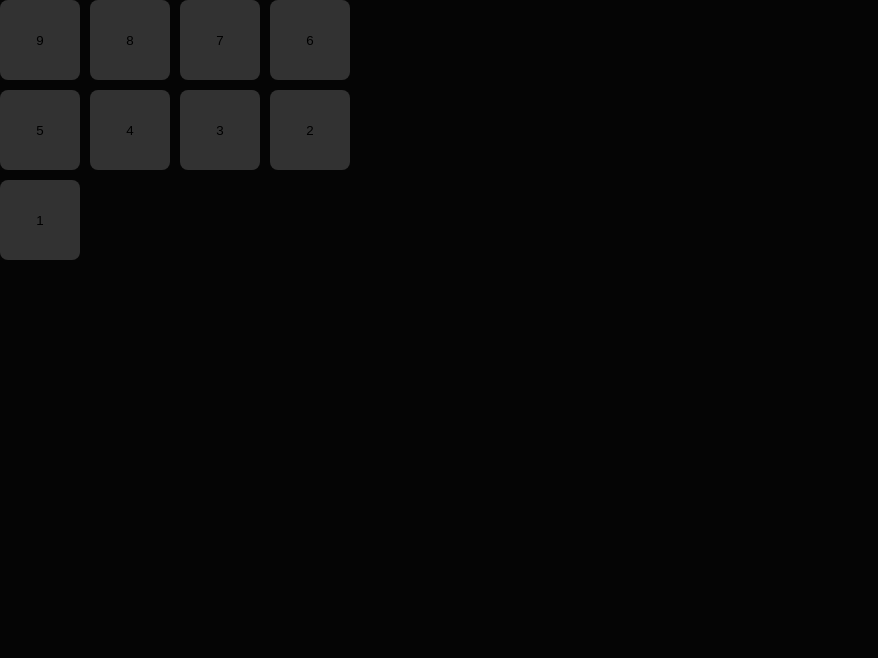
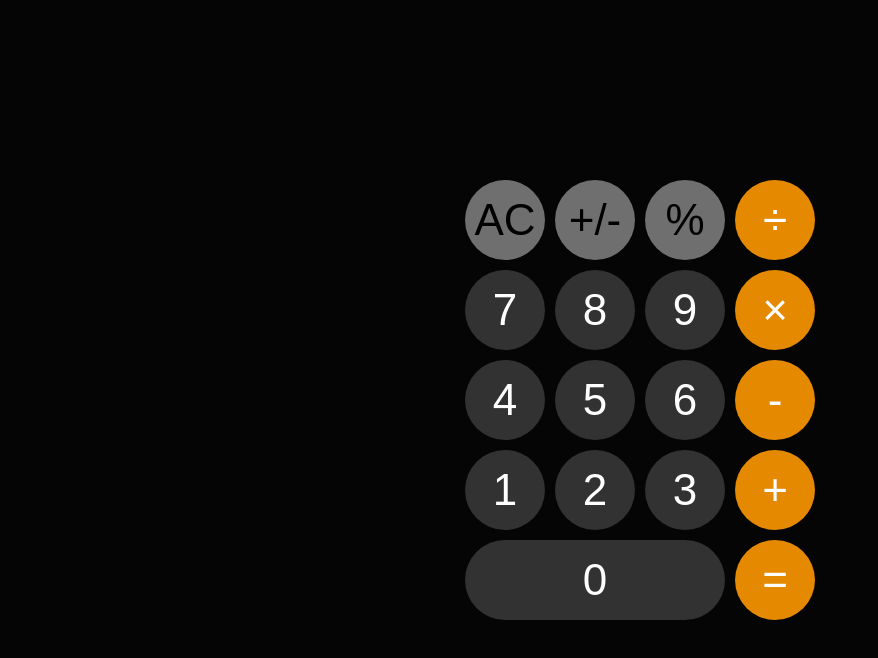
Before and after one commit to SoftBaguette/Calculator_ts, a React (Create React App) app in the folder calculator/: page / in a window 1280 px wide. Shown: the top 658 px of the page, without its empty margins (0-878 px from the left). Built offline with nearby package versions, Linux system fonts and the light colour scheme.

Commit message:
Improvements + Proper Grid Layout + Button Properties + Almost finished UI

```diff
--- a/calculator/src/App.tsx
+++ b/calculator/src/App.tsx
@@ -7,6 +7,9 @@ const Container = styled.div`
     display: flex;
     flex-direction: column;
     min-height: 100vh;
+    Background: #050505;
+    justify-content: center;
+    align-items: center;
 `;
 
 function App() {
--- a/calculator/src/components/Button.tsx
+++ b/calculator/src/components/Button.tsx
@@ -4,17 +4,41 @@ import styled from "styled-components";
 const StyledButton = styled.button`
     background: #323232;
     border: none;
-    border-radius: 8px;
+    border-radius: 50px;
+    font-size: 2.75rem;
+    color: white;
+    cursor: pointer;
 `;
 
 type ButtonProps = {
     label: string;
+    position?: [x: number, y: number];
+    width?: number;
+    color?: string;
+    fcolor?: string;
 }
 
-const Button: React.FC<ButtonProps> = ( {label} ) => {
-    return (
-        <StyledButton>{label}</StyledButton>
-    );
+const Button: React.FC<ButtonProps> = ( {label, position, width, color, fcolor} ) => {
+    const styles: React.CSSProperties = {};
+
+    if (position) {
+        styles.gridColumnStart = position[0] + 1;
+        styles.gridRowStart = position[1] + 1;
+    }
+
+    if (width) {
+        styles.gridColumnEnd = `span ${width}`;
+    }
+
+    if (color) {
+        styles.background = color;
+    }
+
+    if (fcolor) {
+        styles.color = fcolor
+    }
+
+    return <StyledButton style={styles}>{label}</StyledButton>;
 }
 
 export default Button;
--- a/calculator/src/components/Calculator.tsx
+++ b/calculator/src/components/Calculator.tsx
@@ -3,8 +3,7 @@ import styled from "styled-components";
 import Button from "./Button";
 
 const Container = styled.div`
-    Background: #050505;
-    flex: 1;
+
 `;
 
 const Grid = styled.div`
@@ -18,15 +17,24 @@ const Calculator: React.FC<{}> = () => {
     return (
         <Container>
             <Grid>
-                <Button label="9" />
-                <Button label="8" />
-                <Button label="7" />
-                <Button label="6" />
-                <Button label="5" />
-                <Button label="4" />
-                <Button label="3" />
-                <Button label="2" />
-                <Button label="1" />
+                <Button label="AC" position={[0,0]} color="#6f6f6f" fcolor="black" />
+                <Button label="+/-" position={[1,0]} color="#6f6f6f" fcolor="black" />
+                <Button label="%" position={[2,0]} color="#6f6f6f" fcolor="black" />
+                <Button label="÷" position={[3,0]} color="#e48900"/>
+                <Button label="×" position={[3,1]} color="#e48900"/>
+                <Button label="-" position={[3,2]} color="#e48900"/>
+                <Button label="+" position={[3,3]} color="#e48900"/>
+                <Button label="=" position={[3,4]} color="#e48900"/>
+                <Button label="9" position={[2,1]}/>
+                <Button label="8" position={[1,1]}/>
+                <Button label="7" position={[0,1]}/>
+                <Button label="6" position={[2,2]}/>
+                <Button label="5" position={[1,2]}/>
+                <Button label="4" position={[0,2]}/>
+                <Button label="3" position={[2,3]}/>
+                <Button label="2" position={[1,3]}/>
+                <Button label="1" position={[0,3]}/>
+                <Button label="0" position={[0,4]} width={3}/>
             </Grid>
         </Container>
     );
```
